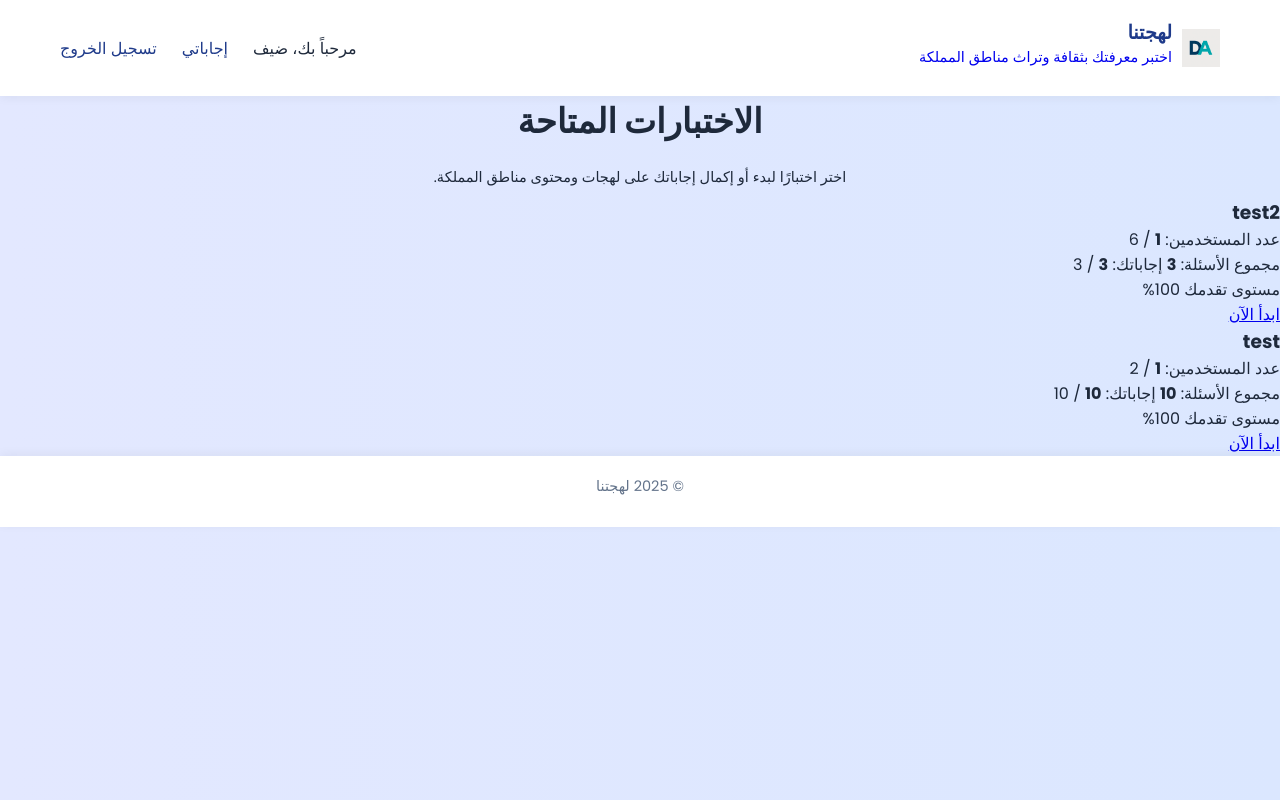
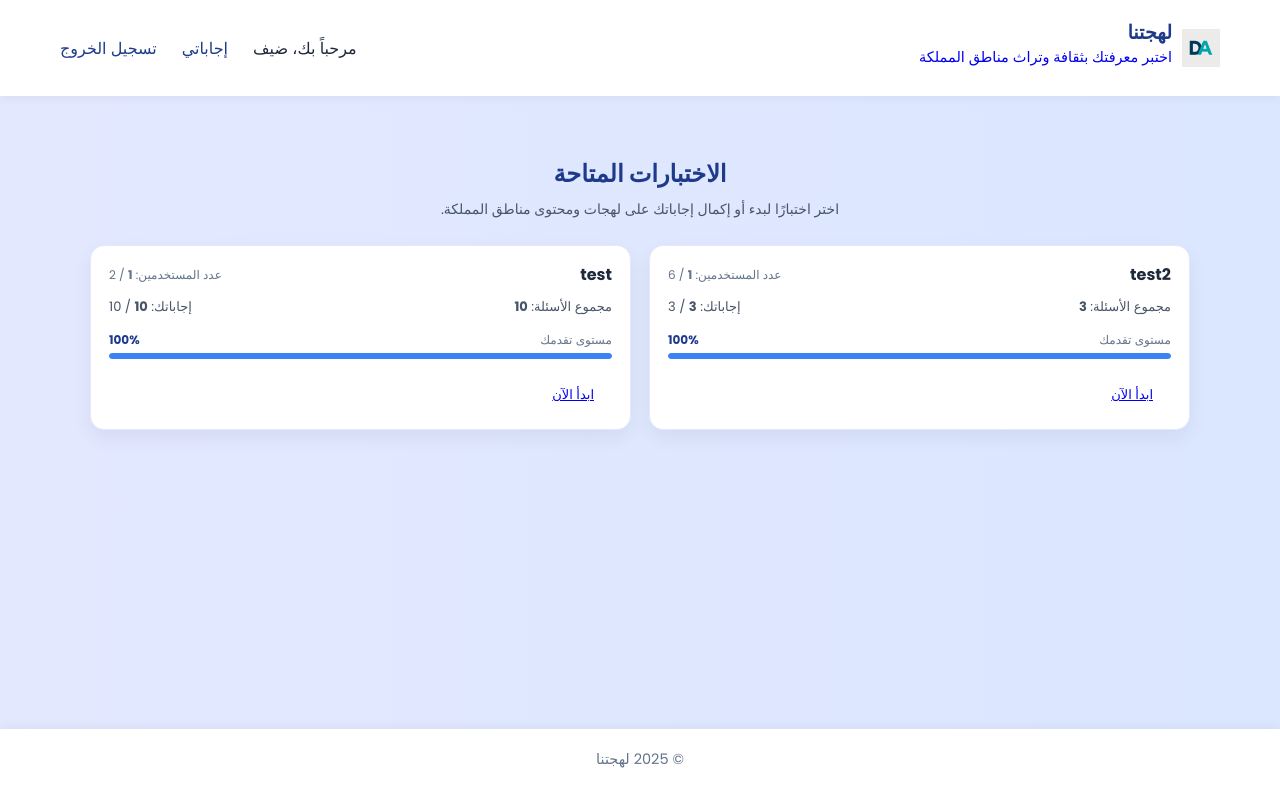
Before and after one commit to AmrBinMohmmad/Turath, a PHP site: page /user_page.php in a window 1280 px wide. Run offline with PHP 8.4, Linux system fonts and the light colour scheme; data comes from the database, SQL or seed files in the repository; data that the repository does not hold is empty.

Commit message:
Update style.css

```diff
--- a/style.css
+++ b/style.css
@@ -698,3 +698,133 @@ footer {
   color: #1e3a8a;
   font-weight: 500;
 }
+/* ===== صفحة المستخدم (user_page) ===== */
+
+.user-dashboard {
+  flex: 1;
+  display: flex;
+  justify-content: center;
+  padding: 60px 20px 40px;
+}
+
+.user-panel {
+  width: 100%;
+  max-width: 1100px;
+}
+
+.user-panel-header {
+  text-align: center;
+  margin-bottom: 25px;
+}
+
+.user-panel-header h2 {
+  font-size: 24px;
+  color: #1e3a8a;
+  margin-bottom: 8px;
+}
+
+.user-panel-header p {
+  font-size: 14px;
+  color: #475569;
+}
+
+/* شبكة الكروت من اليمين إلى اليسار */
+.cards-grid {
+  display: grid;
+  grid-template-columns: repeat(auto-fit, minmax(260px, 1fr));
+  gap: 18px;
+  direction: rtl;
+}
+
+/* الكرت الواحد */
+.quiz-card {
+  background: #ffffff;
+  border-radius: 14px;
+  padding: 16px 18px;
+  box-shadow: 0 8px 20px rgba(15, 23, 42, 0.06);
+  border: 1px solid #e3e8ff;
+  display: flex;
+  flex-direction: column;
+  gap: 10px;
+}
+
+.quiz-card-header {
+  display: flex;
+  justify-content: space-between;
+  align-items: center;
+  gap: 8px;
+}
+
+.quiz-title {
+  font-size: 16px;
+  color: #1e293b;
+}
+
+.quiz-users {
+  font-size: 12px;
+  color: #64748b;
+}
+
+.quiz-meta {
+  display: flex;
+  justify-content: space-between;
+  font-size: 13px;
+  color: #475569;
+}
+
+/* التقدم */
+.quiz-progress {
+  margin-top: 4px;
+}
+
+.quiz-progress-top {
+  display: flex;
+  justify-content: space-between;
+  font-size: 12px;
+  color: #64748b;
+  margin-bottom: 4px;
+}
+
+.quiz-progress-value {
+  font-weight: 600;
+  color: #1e3a8a;
+}
+
+.progress-bar {
+  width: 100%;
+  height: 6px;
+  border-radius: 999px;
+  background: #e5e7eb;
+  overflow: hidden;
+}
+
+.progress-fill {
+  height: 100%;
+  border-radius: 999px;
+  background: #3b82f6;
+}
+
+/* زر الدخول للاختبار */
+.quiz-actions {
+  margin-top: 8px;
+  display: flex;
+  justify-content: flex-start;
+}
+
+.quiz-button {
+  padding: 8px 18px;
+  border-radius: 999px;
+  font-size: 13px;
+}
+.no-quizzes {
+  text-align: center;
+  margin-top: 40px;
+  color: #64748b;
+}
+
+/* موبايل */
+@media (max-width: 768px) {
+  .user-dashboard {
+    padding: 30px 12px 30px;
+  }
+}
```
